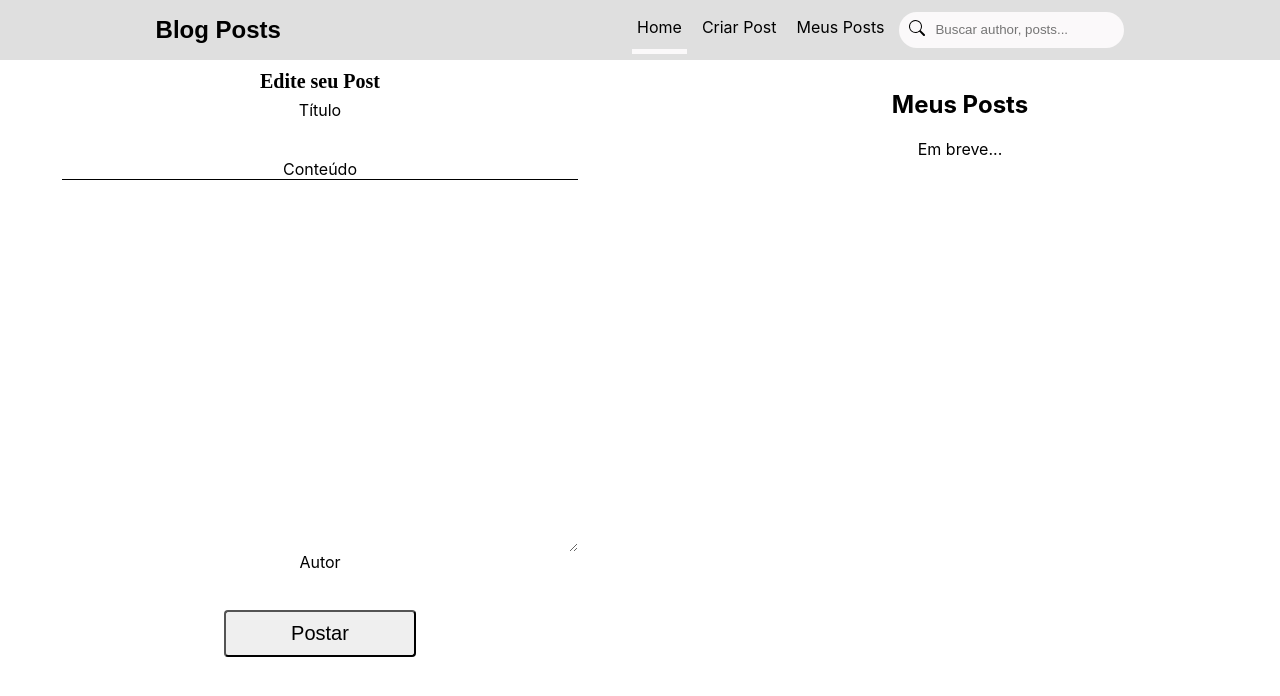
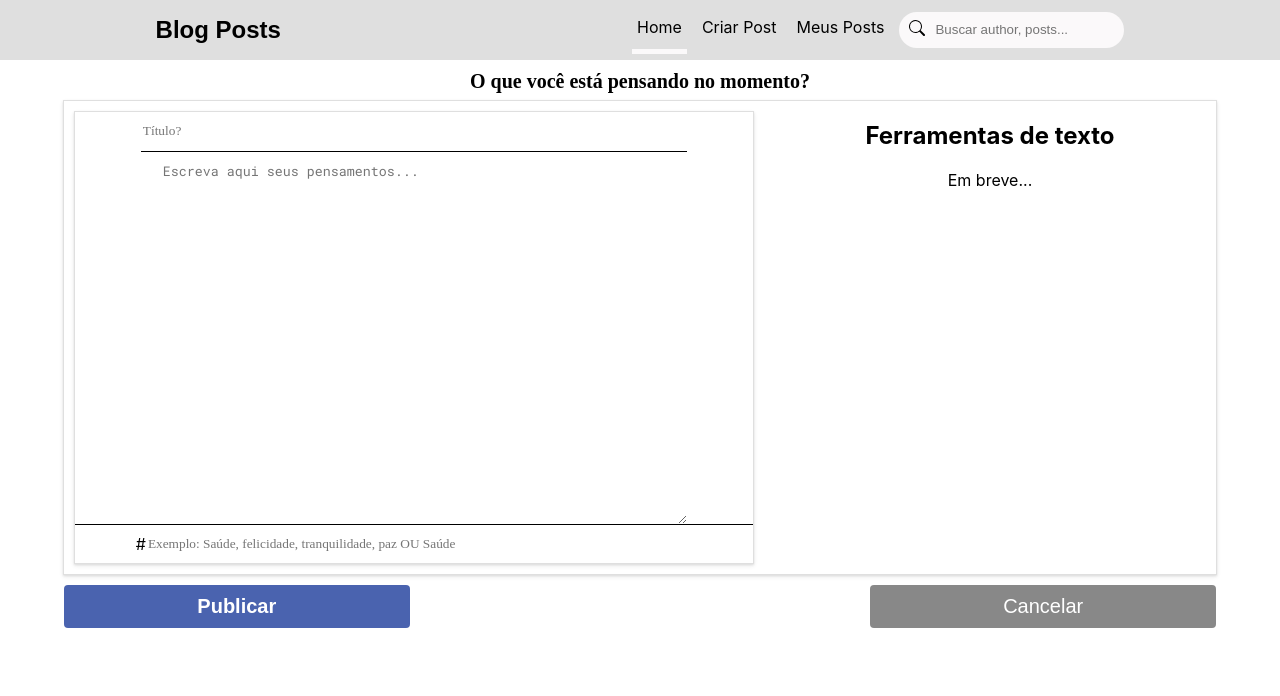
Before and after one commit to RobertRodriguesMartins/blog-posts-front-deploy, a React (Create React App) app: page /posts/create in a window 1280 px wide. Shown: the top 696 px of the page. Built offline with nearby package versions, Linux system fonts and the light colour scheme; no server answers; a web font is replaced by a local one.

Commit message:
FIX: bad dom structure

```diff
--- a/src/components/CreateNews.js
+++ b/src/components/CreateNews.js
@@ -7,8 +7,9 @@ function CreateNews() {
   const dispatch = useDispatch();
   const form = useSelector((state) => state.news.form);
 
-  function submitForm(form) {
-    dispatch(createThunk(form));
+  function submitForm() {
+    const myForm = document.getElementById('post');
+    dispatch(createThunk(myForm));
   }
 
   useEffect(() => {
@@ -25,16 +26,47 @@ function CreateNews() {
       <section className="app-news-create-form-wrapper">
         {form !== 'submitted' ? (
           <section>
-            <h1>Edite seu Post</h1>
-            <form method="POST" onSubmit={submitForm}>
-              <label htmlFor="title">Título</label>
-              <input id="title" type="text" name="title" required />
-              <label htmlFor="content">Conteúdo</label>
-              <textarea id="content" name="content" rows="20" required />
-              <label htmlFor="category">Autor</label>
-              <input id="category" name="categoryName" type="text" required />
-              <button type="submit">Postar</button>
-            </form>
+            <h1>O que você está pensando no momento?</h1>
+            <div className="father">
+              <div className="form-test">
+                <form method="POST" id="post">
+                  <input
+                    type="text"
+                    name="title"
+                    id="title"
+                    placeholder="Título?"
+                    defaultValue=''
+                  />
+                  <textarea
+                    id="content"
+                    name="content"
+                    rows="20"
+                    required
+                    placeholder="Escreva aqui seus pensamentos..."
+                  />
+                  <div className="app-news-create-form-hashtags">
+                    #
+                    <input
+                      id="category"
+                      name="categoryName"
+                      type="text"
+                      required
+                      placeholder="Exemplo: Saúde, felicidade, tranquilidade, paz OU Saúde"
+                    />
+                  </div>
+                </form>
+              </div>
+              <section className="app-news-create-lastnews ">
+                <h2>Ferramentas de texto</h2>
+                <div>Em breve...</div>
+              </section>
+            </div>
+              <section className="publish-section">
+                <button type="button" className='publish-button' onClick={submitForm}>
+                  Publicar
+                </button>
+                <button type="button" className='cancel-button'>Cancelar</button>
+              </section>
           </section>
         ) : (
           <section className="sucess-send-post">
@@ -43,10 +75,6 @@ function CreateNews() {
             </div>
           </section>
         )}
-        <section className="app-news-create-lastnews ">
-          <h2>Meus Posts</h2>
-          <div>Em breve...</div>
-        </section>
       </section>
     </div>
   );
```
